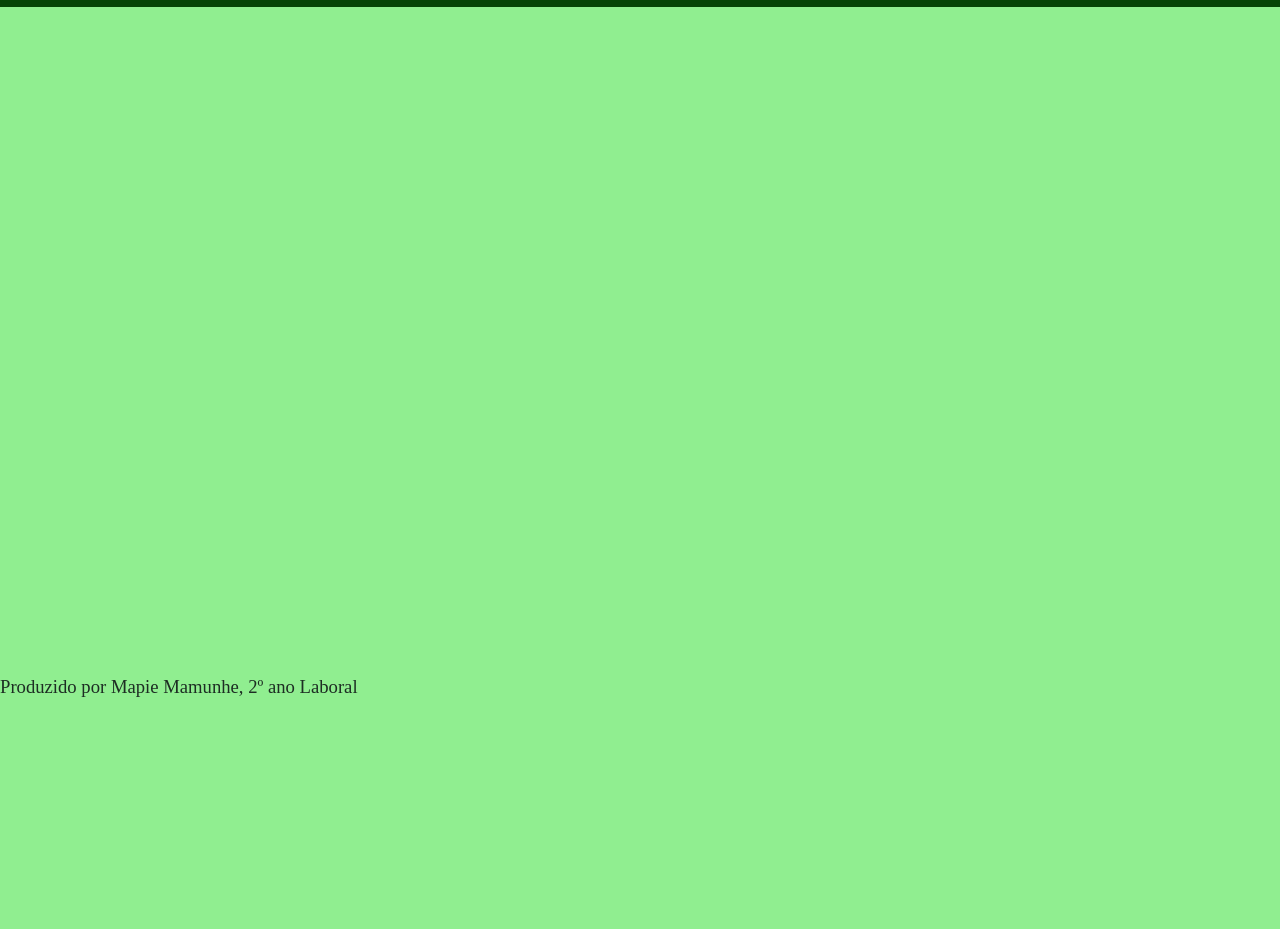
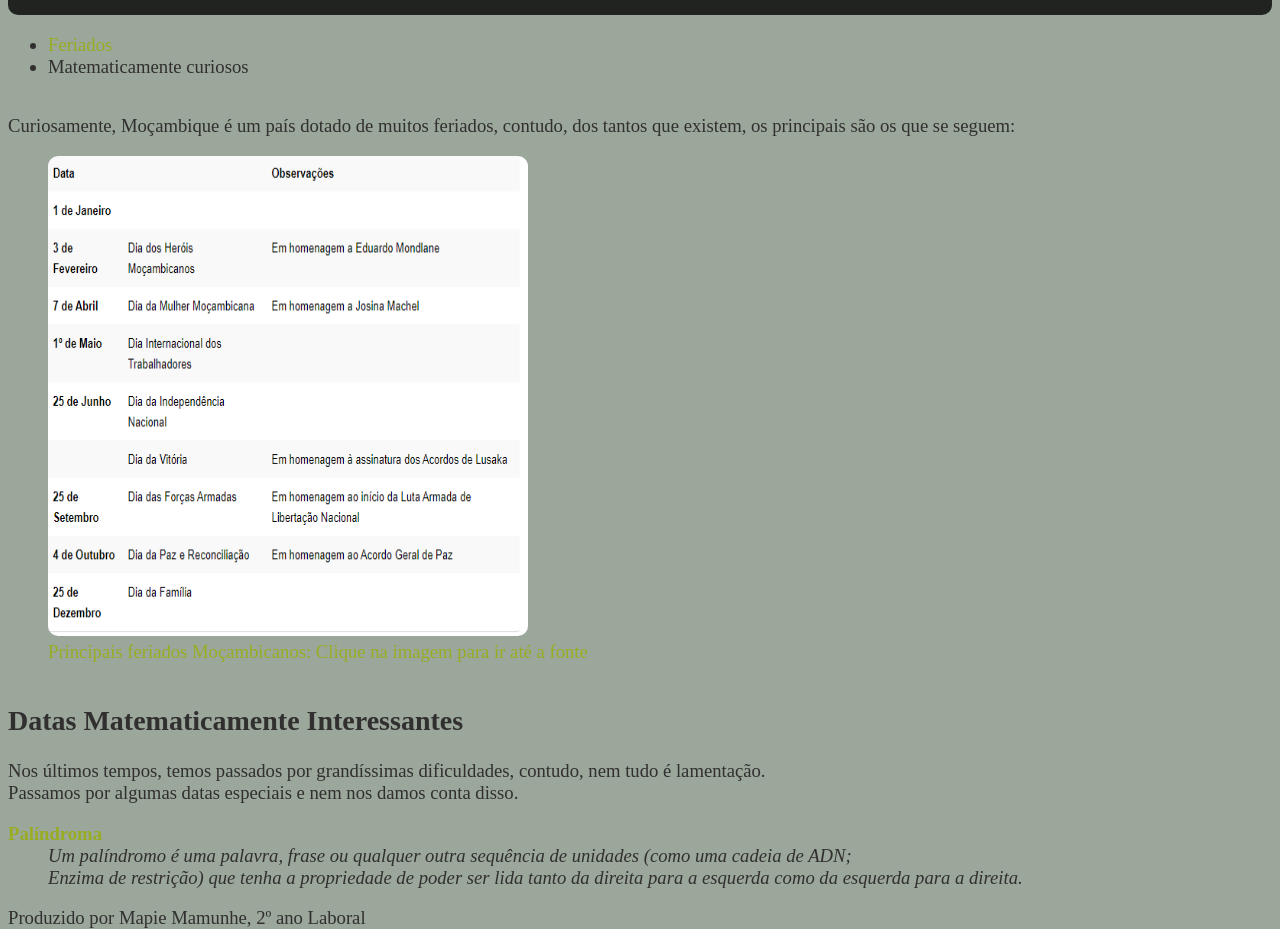
Before and after one commit to MapieMamunhe/projecto-faculdade-calendario, a plain HTML site: page pages/curiosidades-datas.html in a window 1280 px wide. Shown: the part 92-1021 px from the top of the page. Before the commit the page ends 800 px from the top, so only its background shows below. Drawn offline with Linux system fonts and the light colour scheme.

Commit message:
As cores das paginas foram alteradas, conteudo novo foi adicionado a pagina de curiosidades sobre datas e o footer tem um novo comportamento

```diff
--- a/css/estilo-home.css
+++ b/css/estilo-home.css
@@ -19,7 +19,7 @@
     font-size: 28pt;
     width: 60%;
     text-align: center;
-    background-color:rgb(185, 110, 19);
+    background-color:#98ad22;
     border: solid lightyellow 3px;
 }
 p{
--- a/css/estilos.css
+++ b/css/estilos.css
@@ -1,15 +1,24 @@
+html{
+    height: 100%;
+    min-height: 100%;
+}
 body{
     font-family: 'Times New Roman', Times, serif;
     font-size: 14pt;
-    color: #1d2d23;
-    background-color: lightgreen;
-    margin:0px;
-    padding:0px;
+    color: #312f2f;
+    background-color: rgb(154, 167, 154);
+    display: flex;
+    flex-direction: column;
     position: relative;
-
+    height: 100%;
+    min-height: 100%;
+}
+footer{
+    margin-top: auto;
 }
 .cabecalho{
-    background-color:rgba(3, 63, 3, 0.973);
+    background-color:#1e1f1ef8;
+    border-radius: 10px;
     padding: 10px;
     display: flex;
     justify-content: space-between;
@@ -33,13 +42,5 @@ body{
 }
 a{
     text-decoration: none;
-    color:rgb(152, 173, 34);
+    color:#98ad22;
 }
-.rodape{
-    position: fixed;
-    display: flex;
-    flex-wrap: wrap;
-    text-align: left;
-    bottom: 10px;
-    margin-top:10px;
-}
--- a/pages/curiosidades-datas.html
+++ b/pages/curiosidades-datas.html
@@ -19,6 +19,41 @@
         </nav>
     </header>
     <!--Fim do cabeçalho-->
+    <div>
+        <div class="topicos">
+            <ul>
+               <li><a href="#feriados">Feriados</a></li>
+                <li>Matematicamente curiosos</li>
+            </ul>
+        </div>
+    </div>
+    <div id="feriados">
+        <p>Curiosamente, Moçambique é um país dotado de muitos feriados, contudo, dos tantos que existem, os principais são os que se seguem: </p>
+        <figure>
+            <a href="https://www.portaldogoverno.gov.mz/por/Mocambique/Informacao-Geral" target="_blank">
+            <img src="../imgs/feriados.png" style="border-radius: 10px;" width="480px" height="480px" alt="Principais Feriados Moçambicanos">
+            <figcaption>Principais feriados Moçambicanos: Clique na imagem para ir até a fonte</figcaption>
+            </a>
+        </figure>
+    </div>
+    <div id="curiosos">
+        <h2>Datas Matematicamente Interessantes</h2>
+        <div>
+            Nos últimos tempos, temos passados por grandíssimas dificuldades, contudo, nem tudo é lamentação.
+            <br>
+            Passamos por algumas datas especiais e nem nos damos conta disso.
+            <dl>
+                <dt>
+                    <strong><a href="https://pt.wikipedia.org/wiki/Pal%C3%ADndromo">
+                        Palíndroma</a></strong>
+                </dt>
+                <dd style="font-style: italic;">
+                    Um palíndromo é uma palavra, frase ou qualquer outra sequência de unidades (como uma cadeia de ADN;
+                    <br> Enzima de restrição) que tenha a propriedade de poder ser lida tanto da direita para a esquerda como da esquerda para a direita.
+                </dd>
+            </dl>
+        </div>
+    </div>
     <!--A seguir tem o corpo da pagina-->
 
     <!--Rodape-->
```
Also changed, not shown: index.html (+1 -1 lines), pages/sobre.html (+6 -1 lines), imgs/feriados.png (added), imgs/palindromo-ambigrama.jpg (added).
